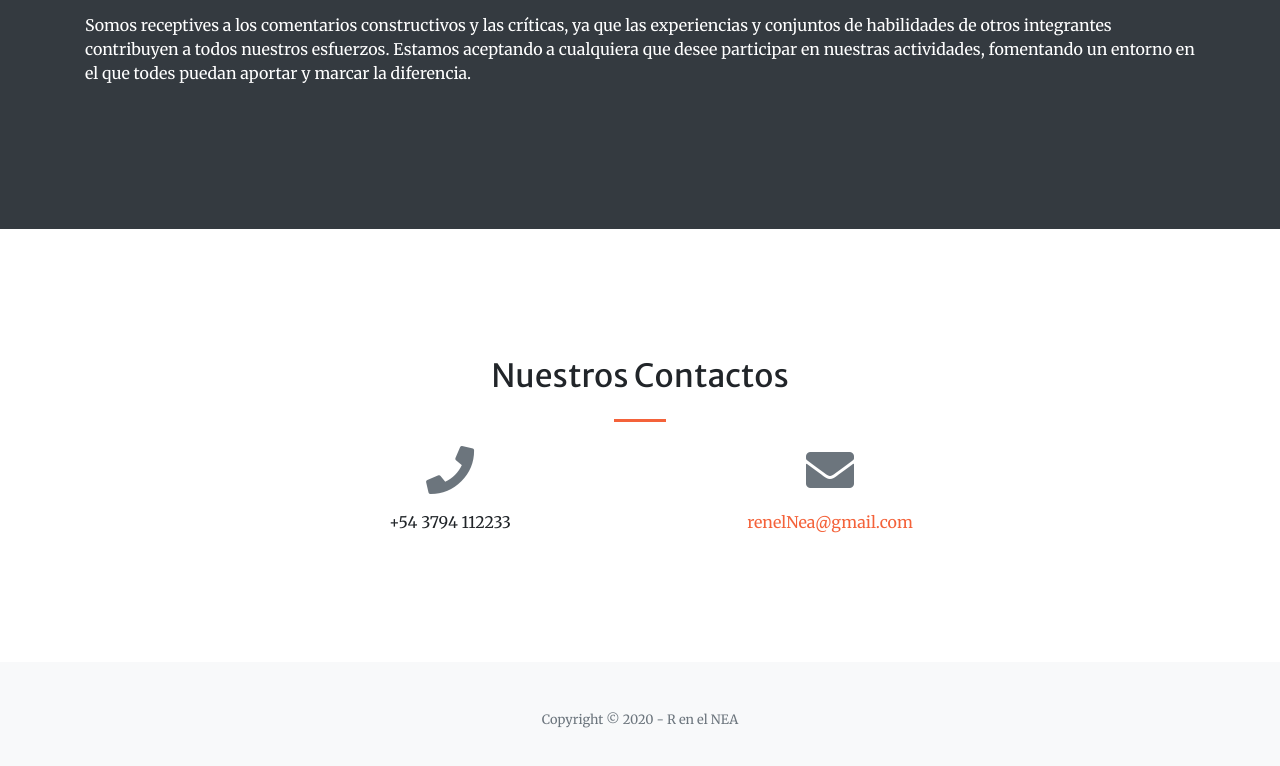
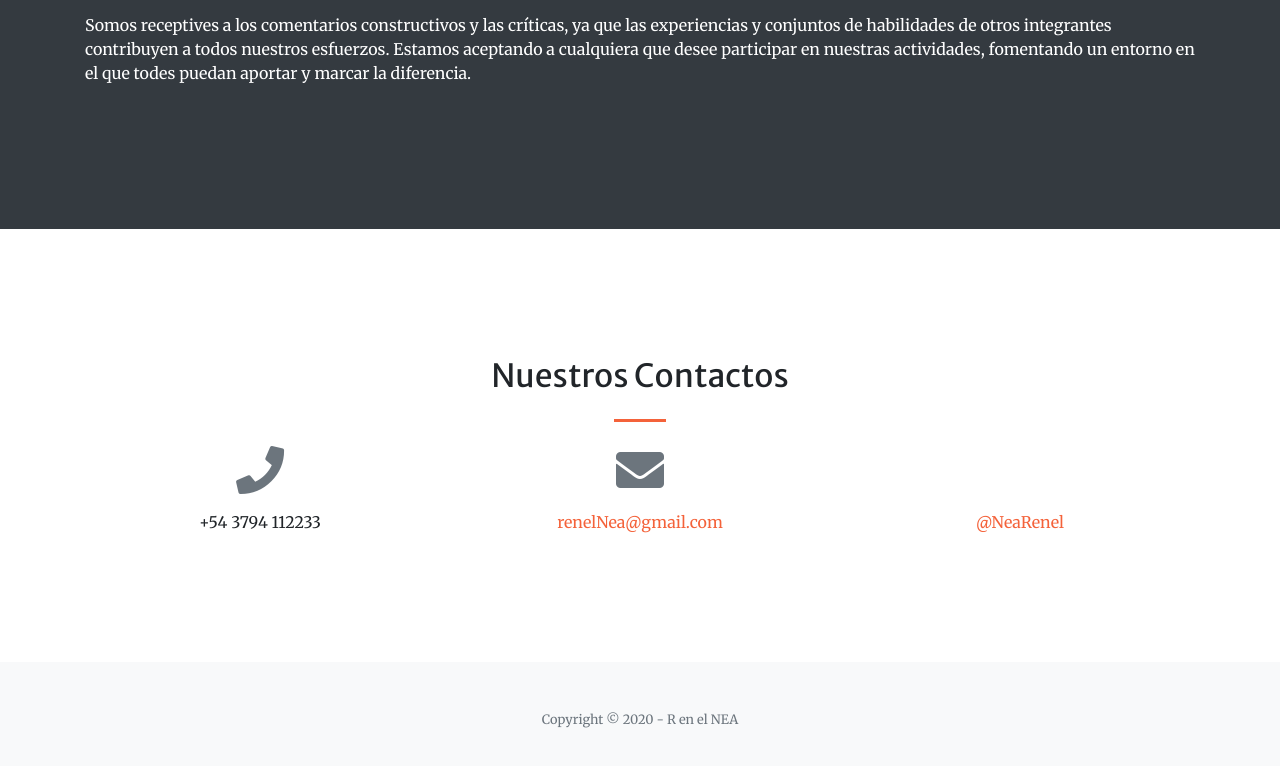
Before and after one commit to RenelNEA/web, a website with bundled scripts: page index.html in a window 1280 px wide. Shown: the part 2926-3692 px from the top of the page. Built offline with nearby package versions, Linux system fonts and the light colour scheme.

Commit message:
Update index.html

```diff
--- a/index.html
+++ b/index.html
@@ -170,6 +170,11 @@ Creamos esta comunidad con el ideal de brindar un espacio social activo e inclus
           <!-- Make sure to change the email address in anchor text AND the link below! -->
           <a class="d-block" href="mailto:renelNea@gmail.com">renelNea@gmail.com</a>
         </div>
+        <div class="col-lg-4 mr-auto text-center">
+          <i class="fas fa-twitter fa-3x mb-3 text-muted"></i>
+          <!-- Make sure to change the email address in anchor text AND the link below! -->
+          <a class="d-block" href="https://twitter.com/NeaRenel">@NeaRenel</a>
+        </div>
       </div>
     </div>
   </section>
```
